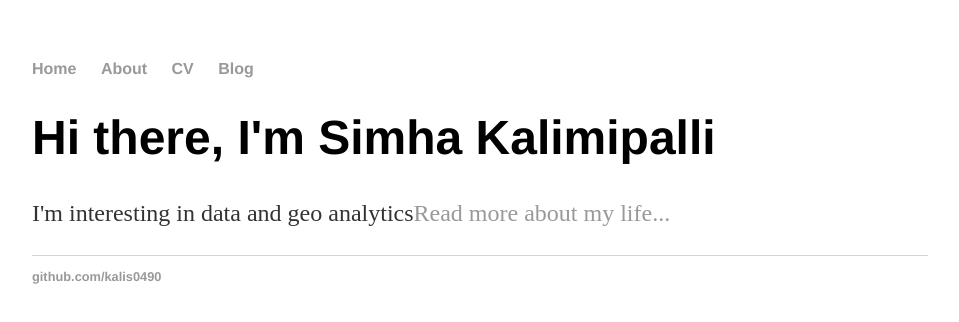
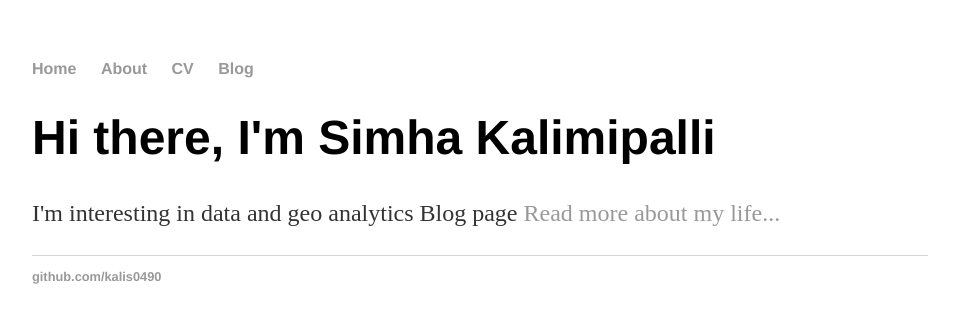
Before and after one commit to kalis0490/kalis0490.github.io, a plain HTML site: page blog3.html in a window 1280 px wide. Shown: the whole page, without its empty margins (160-1119 px from the left). Drawn offline with Linux system fonts and the light colour scheme.

Commit message:
Update blog3.html

```diff
--- a/blog3.html
+++ b/blog3.html
@@ -17,7 +17,7 @@
 		<div class="container">
     		<div class="blurb">
         		<h1>Hi there, I'm Simha Kalimipalli</h1>
-				<p>I'm interesting in data and geo analytics<a href="/index">Read more about my life...</a></p>
+				<p>I'm interesting in data and geo analytics Blog page <a href="/index">Read more about my life...</a></p>
     		</div><!-- /.blurb -->
 		</div><!-- /.container -->
 		<footer>
```
